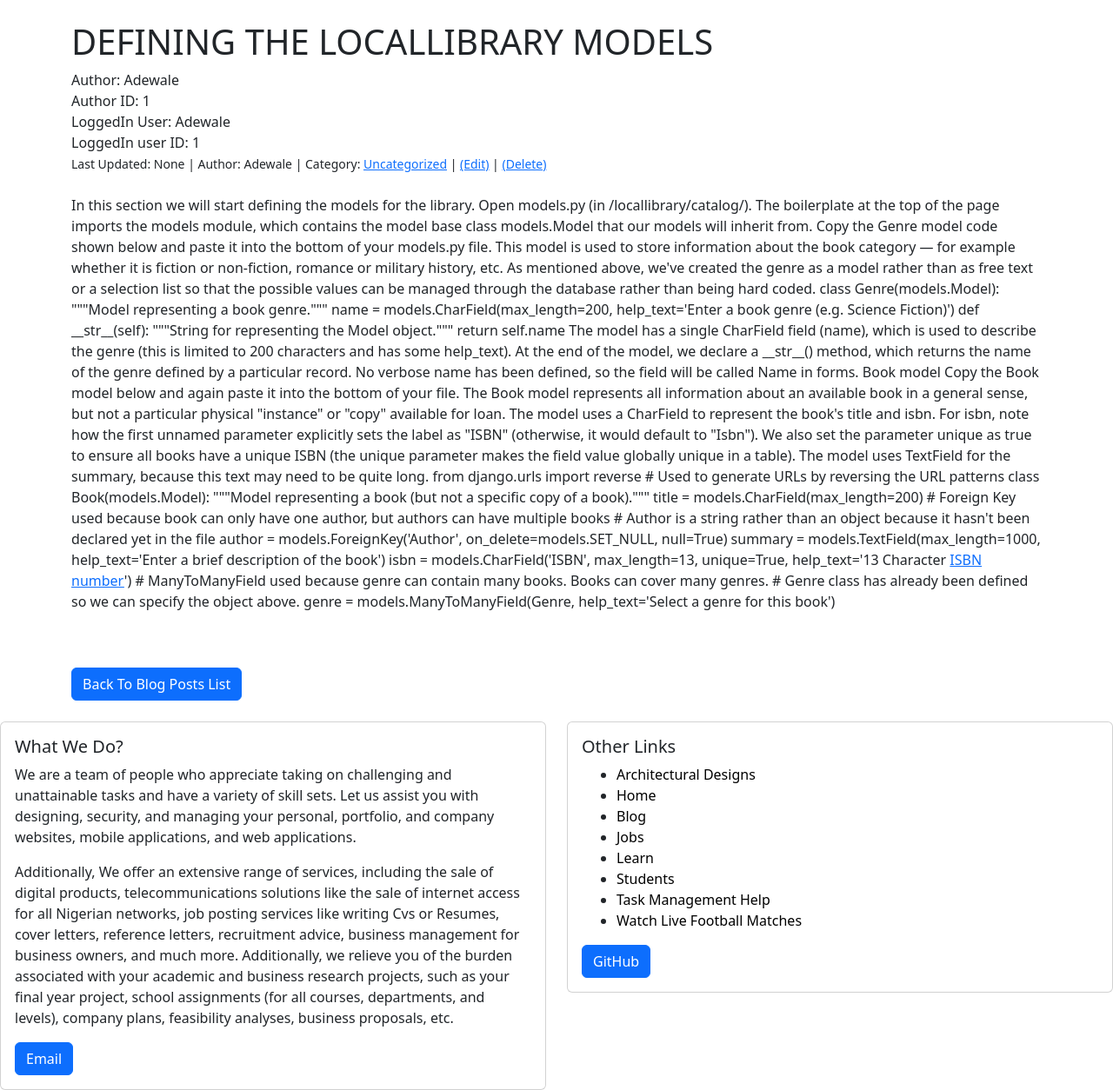
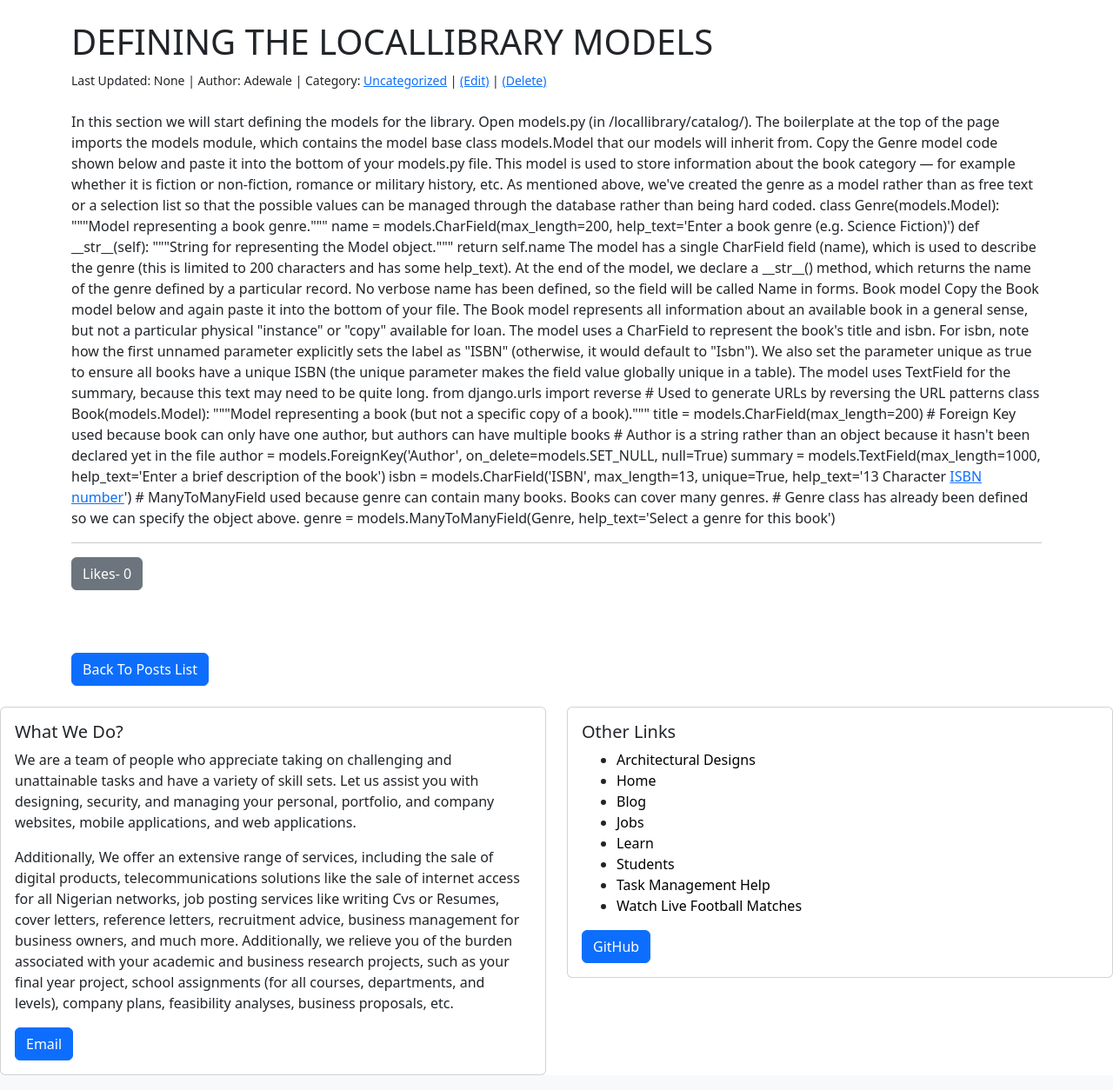
Before and after one commit to hardeex/Content-management-website, a Django app: page /blog/1/ in a window 1280 px wide. Shown: the part 56-1310 px from the top of the page at 87% size. Run offline with Django 3.2, Linux system fonts and the light colour scheme; a user stored in the database is signed in; data comes from the database, SQL or seed files in the repository; both versions use the stored data as it was after the commit.

Commit message:
implementing likes for posts

```diff
--- a/index/custom_model_form.py
+++ b/index/custom_model_form.py
@@ -13,7 +13,8 @@ class CustomBlogPostForm(forms.ModelForm):
 
         widgets = {
             'title': forms.TextInput(attrs={'class': 'form-control', 'placeholder':'Blog Title'}),
-            'author': forms.Select(attrs={'class': 'form-control'}),
+            'author': forms.TextInput(attrs={'class': 'form-control', 'placeholder':'Blog Title', 'value': '', 'id':'author', 'type': 'hidden'}),
+            #'author': forms.Select(attrs={'class': 'form-control'}),
             'category': forms.Select(choices= category_lists,  attrs= {'class': 'form-control'}),
             'content': forms.Textarea(attrs={'class': 'form-control', 'placeholder':'Blog Content'}),
         }
--- a/index/models.py
+++ b/index/models.py
@@ -40,9 +40,13 @@ class BlogPost(models.Model):
     category = models.CharField(max_length=150, default="Uncategorized")
     #category = models.ForeignKey(BlogCategory, on_delete = models.CASCADE)
     content = models.TextField()
+    likes = models.ManyToManyField(User, related_name='blog_posts')
 
     def __str__(self):
         return f"Blog Title: {self.title} | Date Published: { self.date} |  Author: {self.author} | {self.category}"
 
     def get_absolute_url(self):
         return reverse('index:blog_details', args=[str(self.id)] )
+
+    def total_likes(self):
+        return self.likes.count()
--- a/index/templates/home/add_post.html
+++ b/index/templates/home/add_post.html
@@ -13,6 +13,11 @@
             <button class="btn btn-primary">Post</button>
         </form> <br><br>
     </div>
+    <script>
+        var author = "{{user.id}}";
+        document.getElementById("author").value = author;
+
+    </script>
 {% else %}
     <h2>You don't have the permission to access this page...</h2>
 {% endif %}
--- a/index/templates/home/blog_details.html
+++ b/index/templates/home/blog_details.html
@@ -4,11 +4,6 @@
 {% block body %}
         <h1>{{object.title | upper}} </h1>
         {% if user.is_authenticated %}
-          Author: {{object.author}} <br>
-          Author ID: {{object.author.id}} <br>
-          LoggedIn User: {{user}} <br>
-          LoggedIn user ID: {{user.id}} <br>
-
                     <small>
                          Last Updated: {{object.date}} | Author: {{object.author}} |
                          Category: <a href="{% url 'index:category_list' object.category %}">{{object.category}}</a> |
@@ -19,7 +14,12 @@
                          </small> <br> <br>
                          <p>
                               {{object.content | safe}}
-                         </p><br><br>
+                         </p>  <hr>
+
+               <form action="{% url 'index:like_post' object.pk %}" method="post">
+                    {% csrf_token %}
+                    <button type="submit"  class="btn btn-secondary" name="post_id" value="{{object.id}}">Likes- {{total_likes}} </button>
+               </form> <br><br><br>
 
           {% else %}
                <small>
@@ -31,5 +31,5 @@
 
           {% endif %}
 
-           <a href="{% url 'index:blog_list' %}" class="btn btn-primary">Back To Blog Posts List</a><br><br>
+           <a href="{% url 'index:blog_list' %}" class="btn btn-primary">Back To Posts List</a><br><br>
 {% endblock %}
--- a/index/urls.py
+++ b/index/urls.py
@@ -16,6 +16,7 @@ urlpatterns = [
     path('add_post/', AddPostView.as_view(), name='add_post'),
     path('blog/edit/<int:pk>', EditPostView.as_view(), name='edit_post' ),
     path('blog/<int:pk>/delete', DeletePostView.as_view(), name='delete_post' ),
+    path('like/<int:pk>', views.LikeView, name='like_post'),
 
     path('job/', JobHomeView.as_view(), name="job_list"),
     path('job/<int:pk>/', JobDetailsView.as_view(), name='job_details'),
--- a/index/views.py
+++ b/index/views.py
@@ -2,7 +2,8 @@ from django.shortcuts import render, get_object_or_404
 from . import models
 from django.views.generic import ListView, DetailView, CreateView, UpdateView, DeleteView
 from . import custom_model_form
-from django.urls import reverse_lazy
+from django.urls import reverse_lazy, reverse
+from django.http import HttpResponseRedirect
 #from django.shortcuts import redirect
 #from django.conf.urls import handler404
 #from django.conf import settings
@@ -38,6 +39,13 @@ class BlogHomeView(ListView):
 class BlogDetailsView(DetailView):
     model = models.BlogPost
     template_name = 'home/blog_details.html'
+
+    def get_context_data(self, *args, **kwargs):
+        get_likes = get_object_or_404(models.BlogPost, id=self.kwargs['pk'])
+        context = super(BlogDetailsView, self).get_context_data(*args, **kwargs)
+        total_likes = get_likes.total_likes()
+        context['total_likes'] = total_likes
+        return context
 
 
 class AddPostView(CreateView):
@@ -103,3 +111,8 @@ def ListCategory(request):
     return render(request, 'home/category_list.html', {
             'category_list': category_list
     })
+
+def LikeView(request, pk):
+    post = get_object_or_404(models.BlogPost, id=request.POST.get('post_id'))
+    post.likes.add(request.user)
+    return HttpResponseRedirect(reverse('index:blog_details', args=[str(pk  )]))
```
Also changed, not shown: db.sqlite3, index/migrations/0018_blogpost_likes.py (added).
